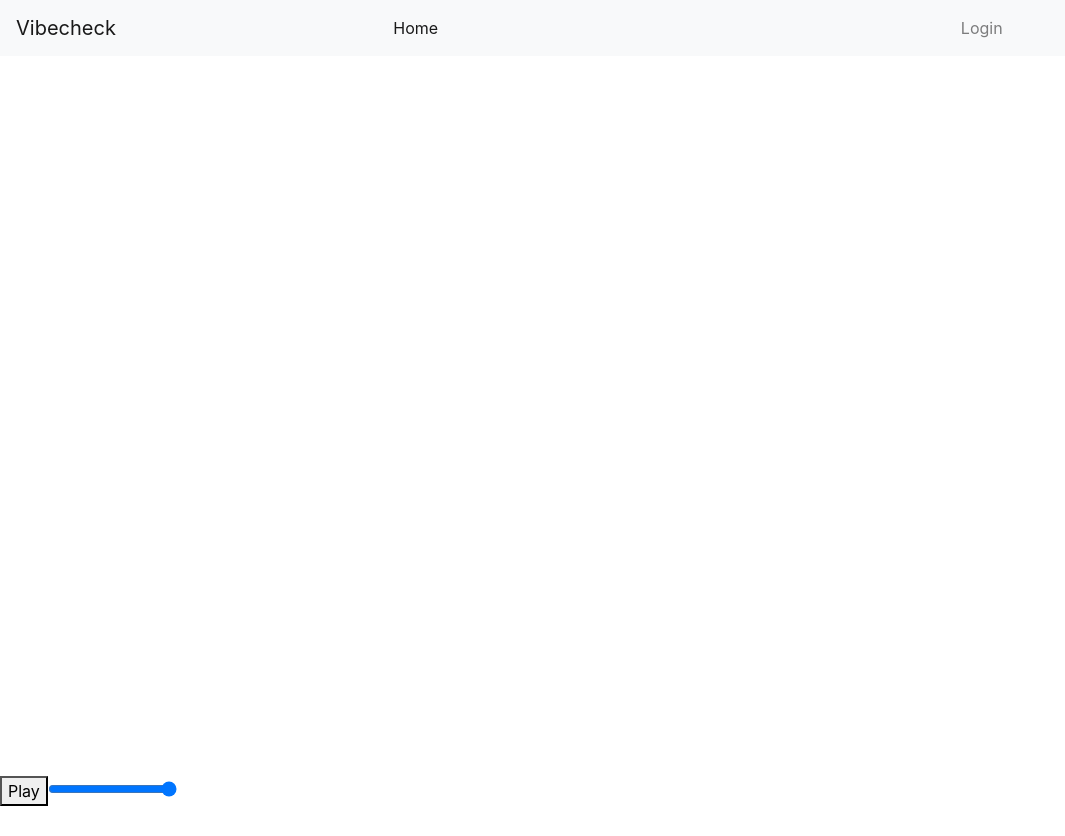
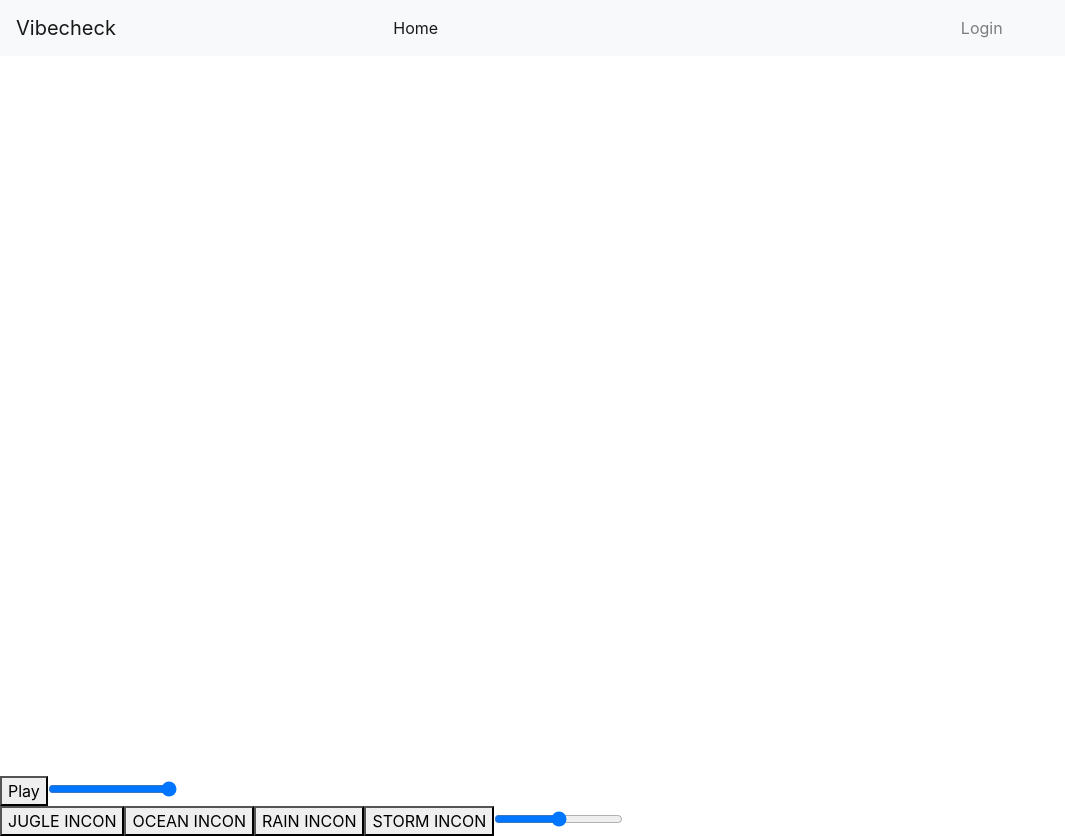
Before and after one commit to KoCusveller/Vibecheck-frontend, a React (Create React App) app: page /PlayCity in a window 1280 px wide. Shown: the whole page, without its empty margins (0-1065 px from the left). Before the commit the page ends 806 px from the top, so only its background shows below. Built offline with nearby package versions, Linux system fonts and the light colour scheme; no server answers.

Commit message:
nature sounds working. Problem with volume

```diff
--- a/src/components/NatureSounds.js
+++ b/src/components/NatureSounds.js
@@ -3,6 +3,7 @@ import React from "react";
 import { useState } from "react";
 import ReactPlayer from "react-player";
 
+//Object that stores all the Nature Sounds information
 const type = {
   JUNGLE: {
     name: "JUNGLE",
@@ -13,27 +14,33 @@ const type = {
   STORM: { name: "STORM", url: "https://www.youtube.com/watch?v=nDq6TstdEi8" },
   NONE: { name: "NONE", url: "" },
 };
+
 export default function NatureSounds() {
   const [natureSound, setNatureSound] = useState(type.NONE);
   const [playing, setplaying] = useState(false);
   const [volume, setVolume] = useState(1);
 
   function handleSound(sound) {
-    if (sound.name === natureSound.name) setplaying(!playing);
+    //If you click twice the same button toggle pause/play
+    if (sound.name === natureSound.name) {
+      return setplaying(!playing);
+    }
 
+    //else set new sound and start playing
     setNatureSound(type[sound.name]);
+    setplaying(true);
   }
 
   return (
-    <div style={{ display: "none" }}>
+    <div>
       <ReactPlayer
+        style={{ display: "none" }}
         url={natureSound.url}
         volume={volume}
         playing={playing}
         className="react-player"
         loop={true}
       />
-
       <div className="nature-sound-buttons">
         <button onClick={() => handleSound(type.JUNGLE)}>JUGLE INCON</button>
         <button onClick={() => handleSound(type.OCEAN)}>OCEAN INCON</button>
@@ -42,9 +49,9 @@ export default function NatureSounds() {
         <input
           type="range"
           min={0}
-          max={10}
+          max={100}
           onChange={(e) => {
-            setVolume(parseInt(e.target.value / 10));
+            setVolume(parseInt(e.target.value));
           }}
         />
       </div>
--- a/src/pages/PlayCity.js
+++ b/src/pages/PlayCity.js
@@ -1,5 +1,6 @@
 import React, { useState } from "react";
 import Player from "react-player/youtube";
+import NatureSounds from "../components/NatureSounds";
 import "../App.css";
 
 // All that is left to do is change it into the fetched items from the redux store
@@ -41,6 +42,7 @@ function PlayCity() {
           },
         }}
       />
+
       <button
         onClick={(e) => {
           setPlaying(!playing);
@@ -57,6 +59,8 @@ function PlayCity() {
           setVolume(parseInt(e.target.value / 10));
         }}
       />
+
+      <NatureSounds />
     </div>
   );
 }
```
